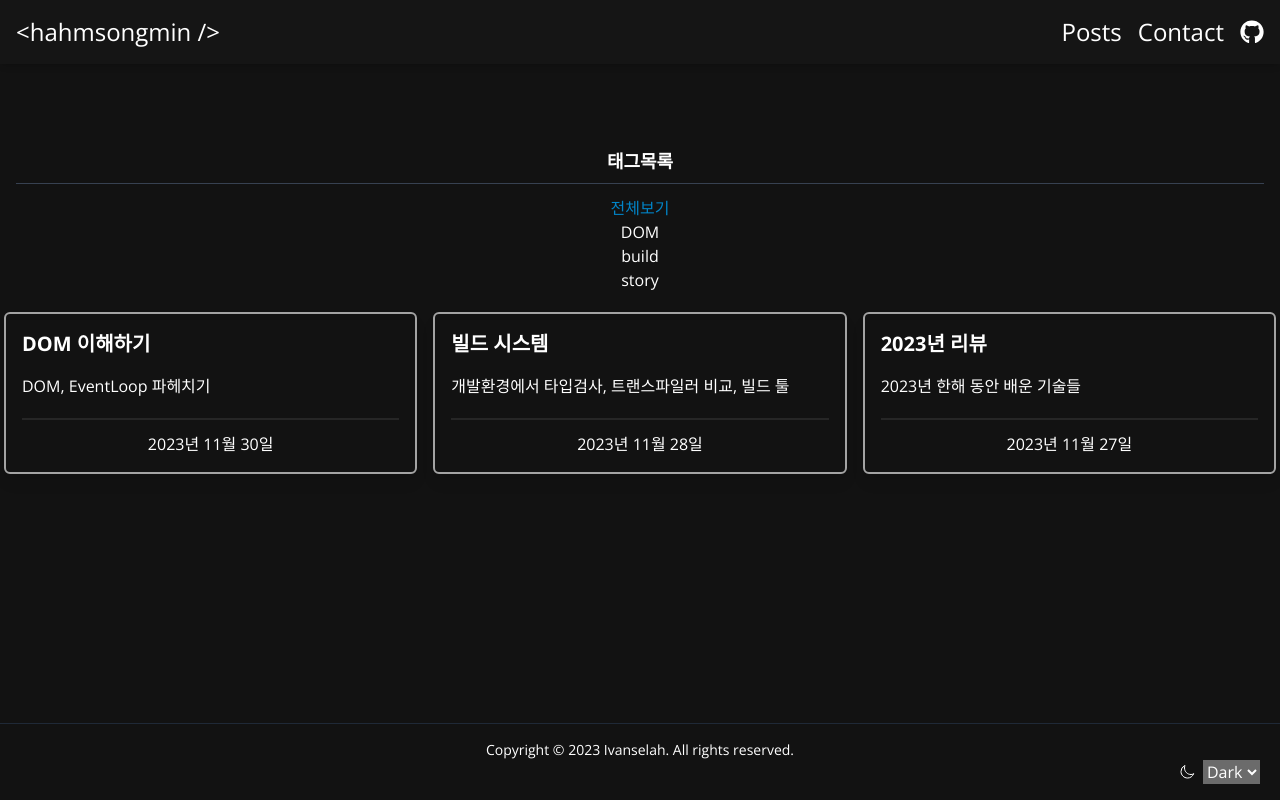
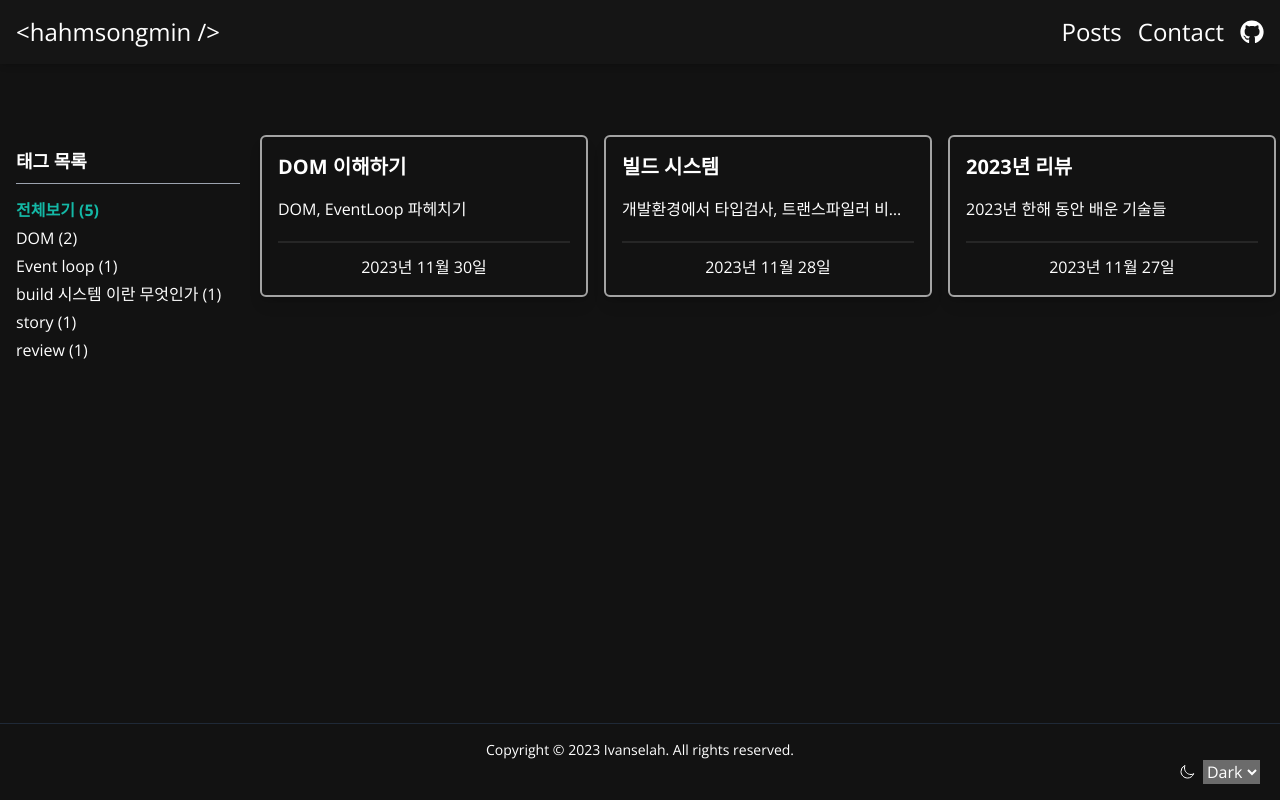
Before and after one commit to ivanselah/ivanselah.com, a Next.js app: page /posts in a window 1280 px wide. Built offline with nearby package versions, Linux system fonts and the light colour scheme.

Commit message:
feat: Posts 레이아웃 수정 및 태그별 필터 추가

```diff
--- a/data/post.json
+++ b/data/post.json
@@ -3,7 +3,7 @@
     "title": "2023년 리뷰",
     "description": "2023년 한해 동안 배운 기술들",
     "date": "2023년 11월 27일",
-    "tag": "story",
+    "tags": ["story", "review"],
     "path": "my-story-2023-review",
     "isPublic": true
   },
@@ -11,7 +11,7 @@
     "title": "빌드 시스템",
     "description": "개발환경에서 타입검사, 트랜스파일러 비교, 빌드 툴",
     "date": "2023년 11월 28일",
-    "tag": "build",
+    "tags": ["build 시스템 이란 무엇인가", "DOM"],
     "path": "build-system",
     "isPublic": true
   },
@@ -19,7 +19,7 @@
     "title": "DOM 이해하기",
     "description": "DOM, EventLoop 파헤치기",
     "date": "2023년 11월 30일",
-    "tag": "DOM",
+    "tags": ["DOM", "Event loop"],
     "path": "build-system",
     "isPublic": true
   }
--- a/src/app/posts/page.tsx
+++ b/src/app/posts/page.tsx
@@ -4,7 +4,7 @@ import FilterablePosts from '@/components/posts/FilterablePosts';
 
 export default async function PostsPage() {
   const posts = await getAllPublicPosts();
-  const tags = Array.from(new Set(posts.map(post => post.tag)));
+  const tags = posts.flatMap(post => post.tags);
 
   return (
     <>
--- a/src/components/posts/FilterablePosts.tsx
+++ b/src/components/posts/FilterablePosts.tsx
@@ -17,14 +17,14 @@ export default function FilterablePosts({ posts, tags }: FilterablePostsProps) {
   const filteredPosts =
     selectedTag === ALL_POSTS
       ? posts
-      : posts.filter(post => post.tag === selectedTag);
+      : posts.filter(post => post.tags.includes(selectedTag));
 
   const onTagClick = (tag: string) => {
     setSelectedTag(tag);
   };
 
   return (
-    <section className="flex flex-col mt-15">
+    <section className="flex mt-15">
       <Tags
         tags={[ALL_POSTS, ...tags]}
         selectedTag={selectedTag}
--- a/src/components/posts/PostCard.tsx
+++ b/src/components/posts/PostCard.tsx
@@ -1,6 +1,5 @@
 import React from 'react';
 import Link from 'next/link';
-import Image from 'next/image';
 import { Post } from '@/service/posts';
 
 type PostCardProps = {
--- a/src/components/posts/PostsGrid.tsx
+++ b/src/components/posts/PostsGrid.tsx
@@ -8,7 +8,7 @@ type PostsGridProps = {
 
 export default function PostsGrid({ posts }: PostsGridProps) {
   return (
-    <ul className="min-w-[100%] mx-auto p-1 grid gap-4 grid-cols-1 sm:grid-cols-2 md:grid-cols-3">
+    <ul className="min-w-[80%] mx-auto p-1 grid gap-4 grid-cols-1 sm:grid-cols-2 md:grid-cols-3">
       {posts.map(post => {
         return (
           <li key={post.path}>
--- a/src/components/posts/Tags.tsx
+++ b/src/components/posts/Tags.tsx
@@ -6,23 +6,36 @@ type TagsProps = {
   onClick: (tag: string) => void,
 };
 
-export default function Tags({ tags, selectedTag, onClick }: TagsProps) {
+export default function Tags({
+  tags: originTags,
+  selectedTag,
+  onClick,
+}: TagsProps) {
+  const removeDuplicatedTags = Array.from(new Set(originTags));
+  const totalTagsCount = removeDuplicatedTags.length - 1;
+
   return (
-    <section className="hidden sm:block min-w-[15%] text-center p-4">
-      <h2 className="text-lg font-bold border-b border-gray-700 pb-2 mb-3">
-        태그목록
+    <section className="hidden sm:block min-w-[20%] text-center p-4">
+      <h2 className="text-lg text-left font-bold border-b border-gray-400 pb-2 mb-3">
+        태그 목록
       </h2>
       <ul>
-        {tags.map(tag => {
+        {removeDuplicatedTags.map((tag, index) => {
+          const targetTagsCount = originTags.filter(
+            targetTag => targetTag === tag,
+          ).length;
+          const isAllPosts = index === 0;
           return (
             <li
-              className={`cursor-pointer ${
-                tag === selectedTag && 'text-sky-600'
-              }`}
+              className={`text-left truncate leading-7 cursor-pointer ${
+                tag === selectedTag && 'text-teal-500'
+              } ${isAllPosts && 'font-bold'}`}
               key={tag}
               onClick={() => onClick(tag)}
             >
-              {tag}
+              <span>{`${tag} (${
+                isAllPosts ? totalTagsCount : targetTagsCount
+              })`}</span>
             </li>
           );
         })}
--- a/src/service/posts.ts
+++ b/src/service/posts.ts
@@ -2,12 +2,12 @@ import path from 'path';
 import { readFile } from 'fs/promises';
 
 export type Post = {
-  title: string;
-  description: string;
-  date: Date;
-  tag: string;
-  path: string;
-  isPublic: boolean;
+  title: string,
+  description: string,
+  date: Date,
+  tags: string[],
+  path: string,
+  isPublic: boolean,
 };
 
 export type PostData = Post & { content: string };
@@ -24,14 +24,16 @@ export async function getAllPosts(): Promise<Post[]> {
   }
 }
 
+export function reduceTags(tags: string[]) {}
+
 export async function getAllPublicPosts(): Promise<Post[]> {
-  return getAllPosts().then((posts) => posts.filter((post) => post.isPublic));
+  return getAllPosts().then(posts => posts.filter(post => post.isPublic));
 }
 
 export async function getPostData(fileName: string): Promise<PostData> {
   const filePath = path.join(process.cwd(), 'data', 'posts', `${fileName}.md`);
   const metadata = await getAllPublicPosts() //
-    .then((posts) => posts.find((post) => post.path === fileName));
+    .then(posts => posts.find(post => post.path === fileName));
   if (!metadata) {
     throw new Error(`${fileName}에 해당하는 포스트가 없습니다.`);
   }
```
